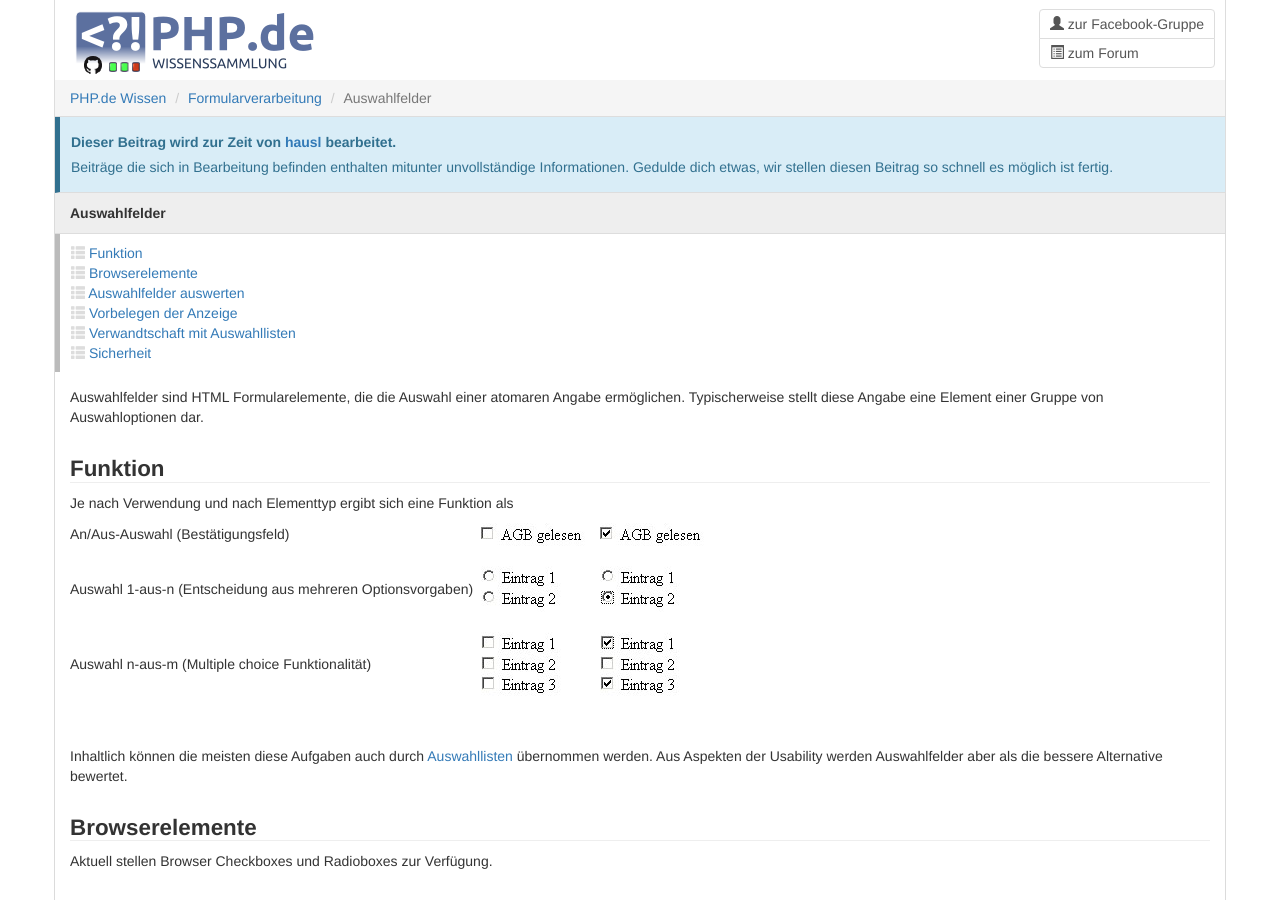
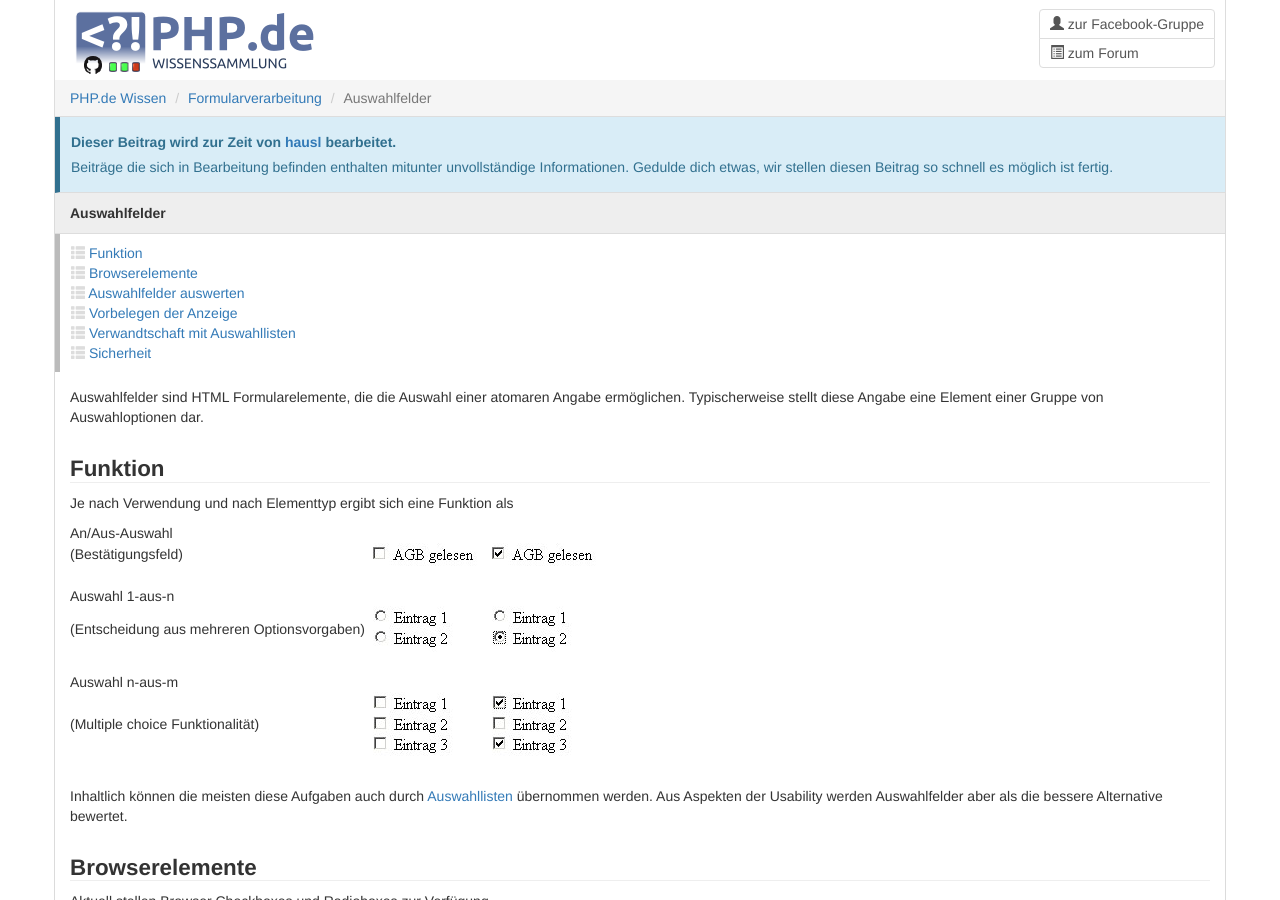
Before and after one commit to php-de/php-de.github.io, a Jekyll site: the page built from form/auswahlfelder.md, in a window 1280 px wide and 900 px high. Built offline with Jekyll 4.4.1, drawn with Linux system fonts in a browser that asks for light colours; nearby versions of some CDN libraries.

Commit message:
Update auswahlfelder.md

```diff
--- a/form/auswahlfelder.md
+++ b/form/auswahlfelder.md
@@ -44,13 +44,16 @@
 Je nach Verwendung und nach Elementtyp ergibt sich eine Funktion als
 
 
-| An/Aus-Auswahl (Bestätigungsfeld) | ![Einfache Checkbox, Standardansicht](images/check-single-off.jpg)  ![Einfache Checkbox, ausgewählt](images/check-single-selected.jpg) |
+| An/Aus-Auswahl
+(Bestätigungsfeld) | ![Einfache Checkbox, Standardansicht](images/check-single-off.jpg)  ![Einfache Checkbox, ausgewählt](images/check-single-selected.jpg) |
 |  |  |
-| Auswahl 1-aus-n (Entscheidung aus mehreren Optionsvorgaben) | ![Radiobox-Gruppe, ohne Auswahl](images/radio-multi-off.jpg)  ![Radiobox-Gruppe, mit Auswahl](images/radio-multi-selected.jpg) |
+| Auswahl 1-aus-n
+(Entscheidung aus mehreren Optionsvorgaben) | ![Radiobox-Gruppe, ohne Auswahl](images/radio-multi-off.jpg)  ![Radiobox-Gruppe, mit Auswahl](images/radio-multi-selected.jpg) |
 |  |  |
-| Auswahl n-aus-m (Multiple choice Funktionalität) | ![Checkbox-Gruppe, ohne Auswahl](images/check-multi-off.jpg)  ![Checkbox-Gruppe, mit Auswahl](images/check-multi-selected.jpg) |
+| Auswahl n-aus-m
+(Multiple choice Funktionalität) | ![Checkbox-Gruppe, ohne Auswahl](images/check-multi-off.jpg)  ![Checkbox-Gruppe, mit Auswahl](images/check-multi-selected.jpg) |
 
-<br>  <br>
+<br>
 
 
 Inhaltlich können die meisten diese Aufgaben auch durch [Auswahllisten](http://php-de.github.io/form/auswahllisten.html) übernommen werden. Aus Aspekten der Usability werden Auswahlfelder aber als die bessere Alternative bewertet.
```
